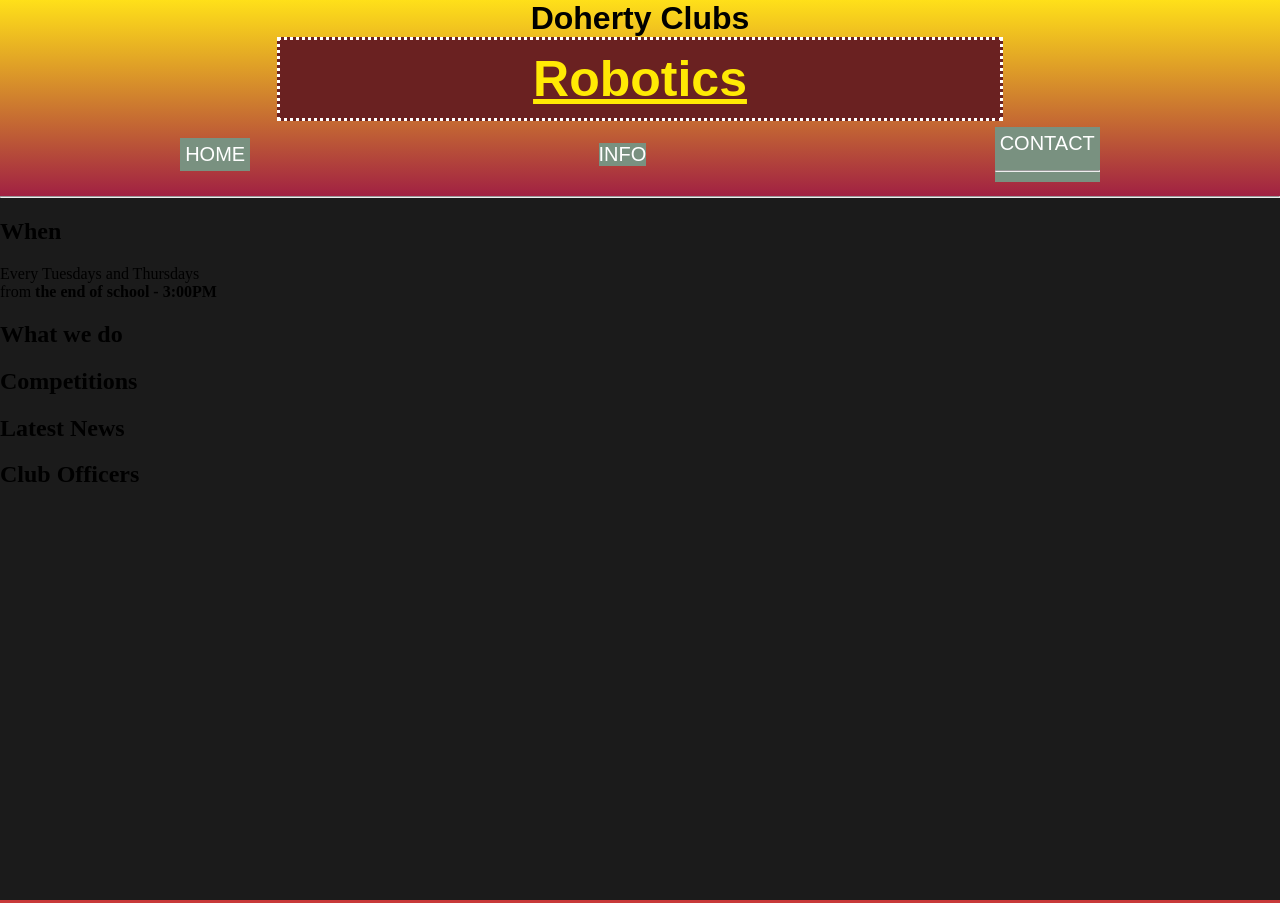
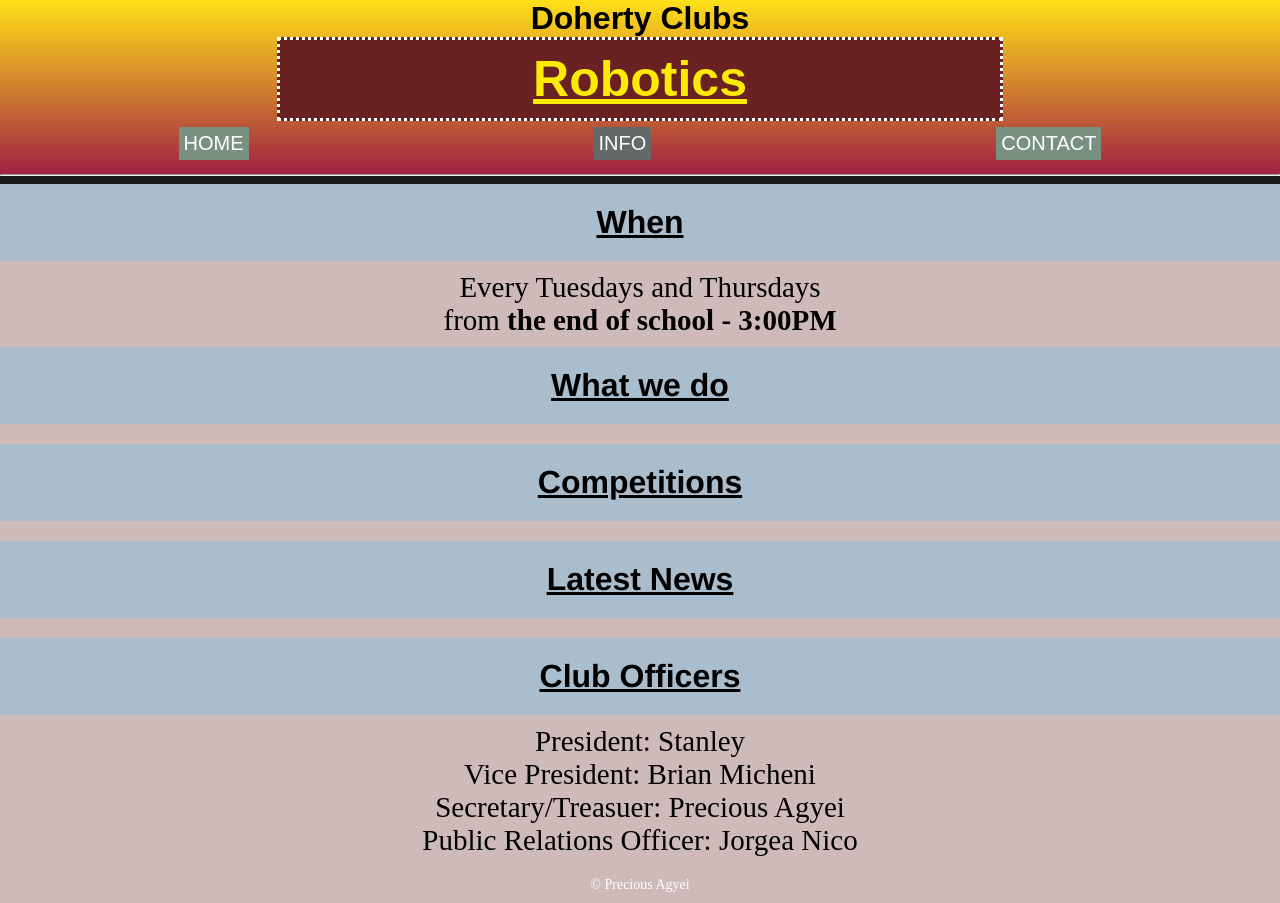
Before and after one commit to aPrecious74/Robotics-Website, a plain HTML site: page Info.html in a window 1280 px wide. Drawn offline with Linux system fonts and the light colour scheme; a web font is replaced by a local one.

```diff
--- a/Info.css
+++ b/Info.css
@@ -71,6 +71,26 @@
 
 nav a:hover{
     background-color:rgb(98, 105, 104);
-    font-size:large;
+
     transition: ease 0.05;
 }
+hr{
+    color:rgb(120, 80, 157);
+}
+
+.centerh{
+    margin:auto;
+    text-align: center;
+    font-family: 'Franklin Gothic Medium', 'Arial Narrow', Arial, sans-serif;
+    font-size: 32px;
+    background-color: rgb(170, 189, 204);
+    padding: 20px;
+    text-decoration: underline;
+}
+p{
+    margin:auto;
+    text-align: center;
+    font-size:29px;
+    padding:10px;
+    background-color: rgb(207, 186, 186);
+}
--- a/Info.html
+++ b/Info.html
@@ -19,25 +19,38 @@
         <h2>Robotics</h2>
            <nav> <ul>
                 <li> <a href="index.html">Home</a></li>
-                <li class="changeco">Info</li>
-                <li><a href="contact.html">Contact</a><hr></li>
+                <li style="background-color:rgb(98, 105, 104);"><a href="Info.html">Info</a></li>
+                <li><a href="contact.html">Contact</a></li>
 
-             </ul>
+             </ul><hr>
         </nav>
-        <hr>
+
     </header>
 
 
-    <h2>When</h2>
+    <h2 class="centerh">When</h2>
     <p>Every <span>Tuesdays</span> and <span>Thursdays</span> <br>
     from <b>the end of school - 3:00PM</b></p>
 
-<h2>What we do</h2>
-<h2>Competitions</h2>
-<h2>Latest News</h2>
-<h2 id="Club_Officer_Address"> Club Officers</h2>
+<h2 class="centerh">What we do</h2>
+<p></p>
+<h2  class="centerh">Competitions</h2>
+<p></p>
+<h2  class="centerh">Latest News</h2>
+<p></p>
+<h2  class="centerh" id="Club_Officer_Address"> Club Officers</h2>
+<ul style=" background-color: rgb(207, 186, 186);  margin:auto;
+text-align: center;
+font-size:29px;
+padding:10px;">
+    <li>President: Stanley</li>
+    <li>Vice President: Brian Micheni</li>
+    <li>Secretary/Treasuer: Precious Agyei</li>
+    <li>Public Relations Officer: Jorgea Nico</li>
+   </ul>
 
-
-
+   <footer>
+    <p style="font-size:14px; color:white;">&copy; Precious Agyei</p>
+</footer>
 </body>
 </html>
--- a/contact.css
+++ b/contact.css
@@ -71,6 +71,9 @@
 
 nav a:hover{
     background-color:rgb(98, 105, 104);
-    font-size:large;
+
     transition: ease 0.05;
 }
+hr{
+    color:rgb(120, 80, 157);
+}
```
Also changed, not shown: contact.html (+10 -7 lines).
